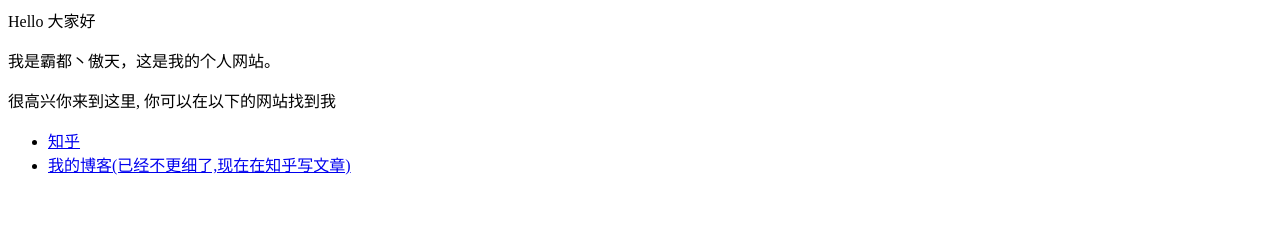
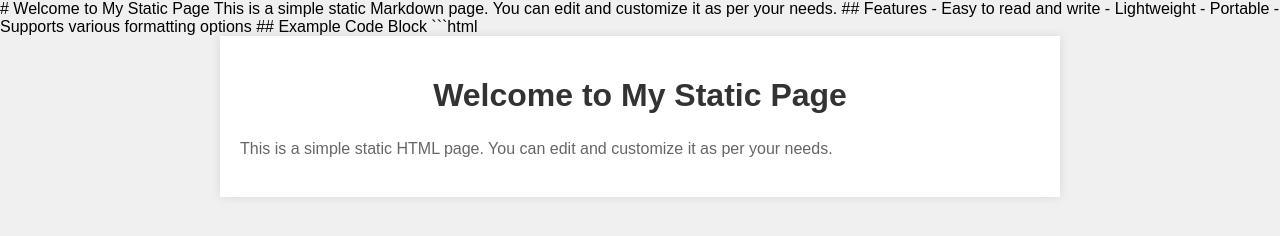
Before and after one commit to snowcgj/snowcgj.github.io, a plain HTML site: page index.html in a window 1280 px wide. Drawn offline with Linux system fonts and the light colour scheme.

Commit message:
Update index.html

````diff
--- a/index.html
+++ b/index.html
@@ -1,8 +1,51 @@
-<p>Hello 大家好</p>
-<p>我是霸都丶傲天，这是我的个人网站。 </p>
-<p>很高兴你来到这里, 你可以在以下的网站找到我</p>
+# Welcome to My Static Page
 
-<ul>
-  <li> <a href="https://www.zhihu.com/people/AJLoveChina">知乎</a> </li>
-  <li> <a href="http://hejie.nigeerhuo.com">我的博客(已经不更细了,现在在知乎写文章)</a> </li>
-</ul>
+This is a simple static Markdown page. You can edit and customize it as per your needs.
+
+## Features
+
+- Easy to read and write
+- Lightweight
+- Portable
+- Supports various formatting options
+
+## Example Code Block
+
+```html
+<!DOCTYPE html>
+<html lang="en">
+<head>
+    <meta charset="UTF-8">
+    <meta name="viewport" content="width=device-width, initial-scale=1.0">
+    <title>My Static Page</title>
+    <style>
+        body {
+            font-family: Arial, sans-serif;
+            margin: 0;
+            padding: 0;
+            background-color: #f0f0f0;
+        }
+        .container {
+            max-width: 800px;
+            margin: 0 auto;
+            padding: 20px;
+            background-color: #fff;
+            box-shadow: 0 0 10px rgba(0, 0, 0, 0.1);
+        }
+        h1 {
+            color: #333;
+            text-align: center;
+        }
+        p {
+            color: #666;
+            line-height: 1.6;
+        }
+    </style>
+</head>
+<body>
+    <div class="container">
+        <h1>Welcome to My Static Page</h1>
+        <p>This is a simple static HTML page. You can edit and customize it as per your needs.</p>
+    </div>
+</body>
+</html>
````
